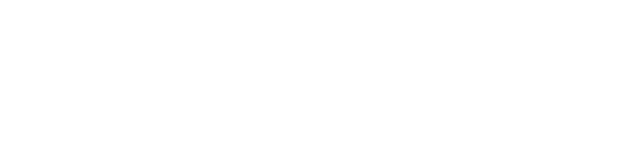
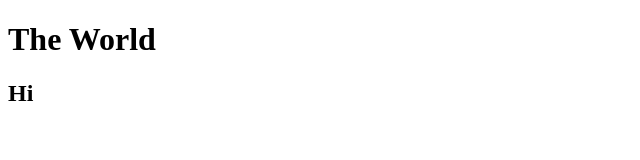
Before and after one commit to MickaelBell/helloWorld, a plain HTML site: page index.html in a window 1280 px wide. Shown: the whole page, without its empty margins (0-640 px from the left). Drawn offline with Linux system fonts and the light colour scheme.

Commit message:
change H1 & H2

```diff
--- a/index.html
+++ b/index.html
@@ -6,7 +6,7 @@
     <title>index.html</title>
 </head>
 <body>
-    <h1></h1>
-    <h2></h2>
+    <h1>The World</h1>
+    <h2>Hi</h2>
 </body>
 </html>
```
